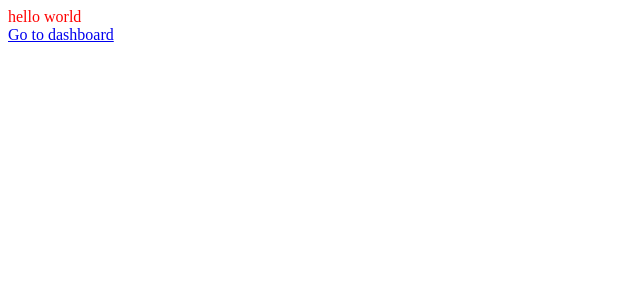
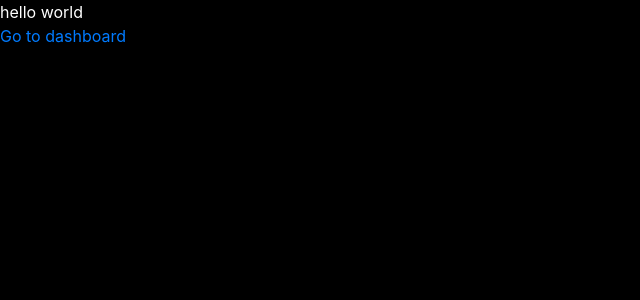
Before and after one commit to georgeweiler/eth-denver-matt-george, a React (Create React App) app: page / in a window 1280 px wide. Shown: the top 300 px of the page, without its empty margins (0-640 px from the left). Built offline with nearby package versions, Linux system fonts and the light colour scheme.

Commit message:
Adds .container class to standardize app feel, adds pages folder

```diff
--- a/src/App.js
+++ b/src/App.js
@@ -1,18 +1,14 @@
 import React from 'react';
 import { Switch, withRouter } from 'react-router-dom';
 import Route from './components/Route';
+import Home from './pages/Home';
 import { Container, Alert } from 'react-bootstrap';
 import { Link } from 'react-router-dom';
 
 const routes = [
   {
     path: '/',
-    component: () => (
-      <>
-        <div className="test-class">hello world</div>
-        <Link to="/dashboard">Go to dashboard</Link>
-      </>
-    ),
+    component: Home,
     exact: true,
     publicRoute: true,
   },
--- a/src/AppIndex.js
+++ b/src/AppIndex.js
@@ -1,4 +1,5 @@
 import React from 'react';
+import 'bootstrap/dist/css/bootstrap.min.css';
 import { BrowserRouter } from 'react-router-dom';
 import { ThemeProvider, createGlobalStyle } from 'styled-components';
 import theme from './styles/theme';
--- /dev/null
+++ b/src/pages/Home.js
@@ -0,0 +1,12 @@
+import React from 'react';
+import styled from 'styled-components';
+import { Link } from 'react-router-dom';
+
+const Home = ({ theme }) => (
+  <>
+    <div className="test-class">hello world</div>
+    <Link to="/dashboard">Go to dashboard</Link>
+  </>
+)
+
+export default Home;
--- a/src/styles/style.css
+++ b/src/styles/style.css
@@ -1,3 +1,9 @@
-.test-class {
-    color: red;
+.container {
+    width: 100vw;
+    height: 100vh;
+    margin: 0;
+    padding: 0;
+    max-width: 100vw;
+    background-color: #000;
+    color: #fff;
 }
```
Also changed, not shown: 1 other file (tests, documents, lock files or other folders).
